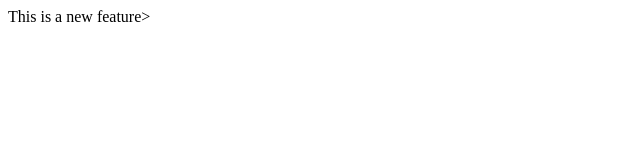
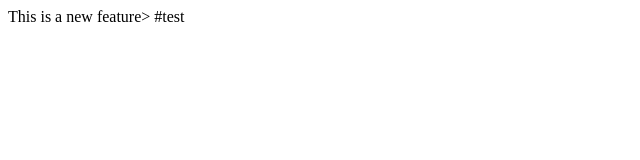
Before and after one commit to dhirendrakashyap/LocalRepo1, a plain HTML site: page index.html in a window 1280 px wide. Shown: the full height of the page, 0-640 px from the left. Drawn offline with Linux system fonts and the light colour scheme.

Commit message:
Update index.html

```diff
--- a/index.html
+++ b/index.html
@@ -1,2 +1,3 @@
 <This is a new repo>
 <p>This is a new feature>
+#test
```
